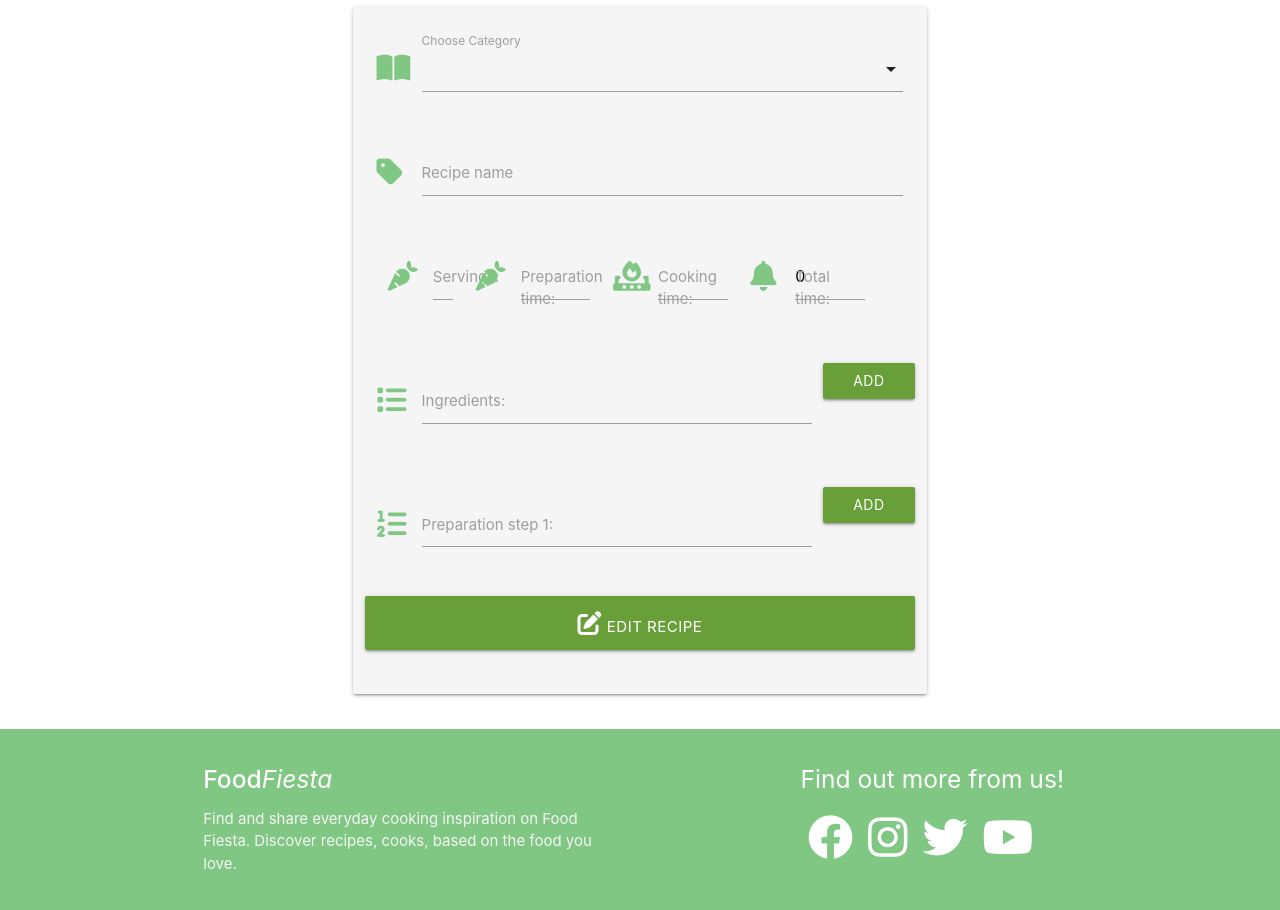
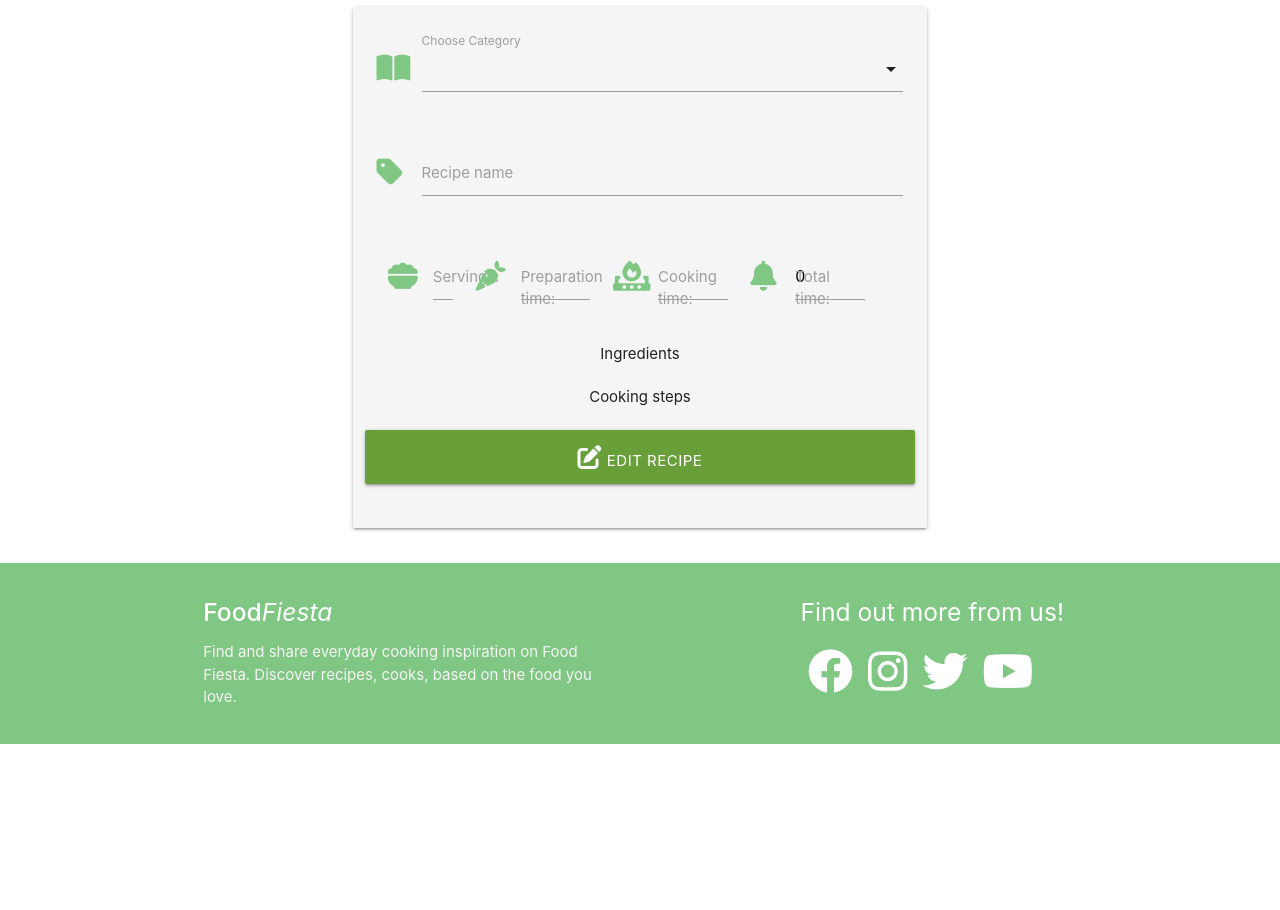
Before and after one commit to BogdanCatalin-Iacob/Food-Fiesta, a Flask app: template food_fiesta/templates/edit_recipe.html in a window 1280 px wide. Shown: the part 201-1111 px from the top of the page. After the commit the page ends 945 px from the top, so only its background shows below. Run offline with Flask 2, Linux system fonts and the light colour scheme; the template is opened without the code that fills it, so the values that code supplies are empty; some libraries are stand-ins or nearby versions.

Commit message:
Remove unused fields

```diff
--- a/food_fiesta/templates/edit_recipe.html
+++ b/food_fiesta/templates/edit_recipe.html
@@ -5,7 +5,8 @@
 <h1 class="deep-orange-text text-darken-4 center-align">Edit Recipe</h1>
 
 <div class="row">
-    <form id="editRecipeForm" class="col s12 m8 offset-m2" method="POST" action="{{ url_for('edit_recipe', recipe_id=recipe._id) }}">
+    <form id="editRecipeForm" class="col s12 m8 offset-m2" method="POST"
+        action="{{ url_for('edit_recipe', recipe_id=recipe._id) }}">
         <div class="card-panel grey lighten-4">
 
             <!-- Category selector -->
@@ -17,9 +18,8 @@
                         {% for category in categories %}
                             {% if category.id == recipe.category_id|int %}
                                 <option value="{{ category.id }}" selected>{{ category.category_name }}</option>
-                                <!-- <option value="{{ category.category_name }}">{{ category.category_name }}</option> -->
                             {% else %}
-                                <option value="{{ category.id }}" >{{ category.category_name }}</option>
+                                <option value="{{ category.id }}">{{ category.category_name }}</option>
                             {% endif %}
                         {% endfor%}
                     </select>
@@ -31,8 +31,8 @@
             <div class="row">
                 <div class="input-field col s12">
                     <i class="fa-solid fa-tag prefix green-text text-lighten-2"></i>
-                    <input id="recipe_name" name="recipe_name" type="text" minlength="5" maxlength="25" value="{{ recipe.recipe_name }}" class="validate"
-                        required>
+                    <input id="recipe_name" name="recipe_name" type="text" minlength="5" maxlength="25"
+                        value="{{ recipe.recipe_name }}" class="validate" required>
                     <label for="recipe_name">Recipe name</label>
                 </div>
             </div>
@@ -40,18 +40,19 @@
             <!--Preparation, cooking, total time-->
             <!-- Servings -->
             <div class="input-field col s12 m2">
-                <i class="fa-solid fa-carrot prefix green-text text-lighten-2"></i>
-                <input id="servings" name="servings" type="number" minlength="1" maxlength="10" pattern="^[0-9]{1,10}$"
+                <i class="fa-solid fa-bowl-food prefix green-text text-lighten-2"></i>
+                <input id="servings" name="servings" type="number" minlength="1" maxlength="10"
                     onfocus="this.value=''" value="{{ recipe.servings }}" class="validate" required>
                 <label for="prep_time">Servings:</label>
             </div>
+
             <div class="row">
-
                 <!-- Preparation time -->
                 <div class="input-field col s12 m3">
                     <i class="fa-solid fa-carrot prefix green-text text-lighten-2"></i>
                     <input id="prep_time" name="prep_time" type="number" minlength="1" maxlength="10"
-                        onfocus="this.value=''" value="{{ recipe.prep_time }}" onkeyup="totalTime()" class="validate" required>
+                        onfocus="this.value=''" value="{{ recipe.prep_time }}" onkeyup="totalTime()" class="validate"
+                        required>
                     <label for="prep_time">Preparation time:</label>
                 </div>
 
@@ -59,52 +60,51 @@
                 <div class="input-field col s12 m3">
                     <i class="fa-solid fa-fire-burner prefix green-text text-lighten-2"></i>
                     <input id="cook_time" name="cook_time" type="number" minlength="1" maxlength="10"
-                        onfocus="this.value=''" value="{{ recipe.cook_time }}" onkeyup="totalTime()" class="validate" required>
+                        onfocus="this.value=''" value="{{ recipe.cook_time }}" onkeyup="totalTime()" class="validate"
+                        required>
                     <label for="cook_time">Cooking time:</label>
                 </div>
 
                 <!-- Total time -->
                 <div class="input-field col s12 m3">
                     <i class="fa-solid fa-bell prefix green-text text-lighten-2"></i>
-                    <input id="total_time" name="total_time" value="{{ recipe.total_time }}" type="text" class="validate">
+                    <input id="total_time" name="total_time" value="{{ recipe.total_time }}" type="text"
+                        class="validate">
                     <label for="total_time">Total time:</label>
                 </div>
             </div>
 
             <!-- Ingredients -->
             <div class="row">
-                <div id="ingredients-list" class="col s12 hide"></div>
-            </div>
-            <div class="row">
-                <span id="empty-field" class="hide">Field cannot be empty</span>
-                <div class="input-field col s10">
-                    <i class="fa-solid fa-list prefix green-text text-lighten-2"></i>
-                    <input type="text" id="ingredients" name="ingredients" minlength="3" maxlength="50"
-                        class="validate">
-                    <label for="ingredients">Ingredients:</label>
+                <div class="col s12 center-align">Ingredients</div>
+                <div id="ingredients-list" class="col s12">
+                    {% for ingredient in recipe.ingredients %}
+                    <input type="text" name="ingredientsList" value="{{- ingredient -}}">
+                    {% endfor %}
                 </div>
-                <div id="addButton" class="col s2 btn light-green darken-2 text-shadow">Add</div>
             </div>
 
             <!-- Preparation -->
             <div class="row">
-                <div id="step-count" class="col s1 hide"></div>
-                <div id="steps-list" class="col s11 hide"></div>
-            </div>
-            <div class="row">
-                <span id="empty-field-prep" class="hide">Field cannot be empty</span>
-                <div class="input-field col s10">
-                    <i class="fa-solid fa-list-ol prefix green-text text-lighten-2"></i>
-                    <textarea id="steps" name="steps" minlength="3" class="materialize-textarea"></textarea>
-                    <label for="steps"><span id="prep-step">Preparation step 1:</span></label>
+                <div class="col s12 center-align">Cooking steps</div>
+                <div id="steps-list" class="col s12">
+                    {% for step in recipe.steps %}
+                        <!-- code for index loop taken from[stackoverflow](https://stackoverflow.com/questions/12145434/how-to-output-loop-counter-in-python-jinja-template) -->
+                        <span>Step {{- loop.index -}}: </span>
+                        <!-- end stackoverflow -->
+                        <textarea name="stepsList" class="materialize-textarea">
+                            {{- step -}}
+                        </textarea>
+                    {% endfor %}
                 </div>
-                <div id="addStepButton" class="col s2 btn light-green darken-2 text-shadow">Add</div>
             </div>
 
-            <!--Create button-->
+            <!--Edit button-->
             <div class="row">
-                <button type="submit" class="col s12 btn-large light-green darken-2 text-shadow"><i
-                        class="fa-solid fa-edit prefix white-text text-lighten-2"></i> Edit recipe</button>
+                <button type="submit" class="col s12 btn-large light-green darken-2 text-shadow">
+                    <i class="fa-solid fa-edit prefix white-text text-lighten-2"></i>
+                    Edit recipe
+                </button>
             </div>
         </div>
     </form>
```
